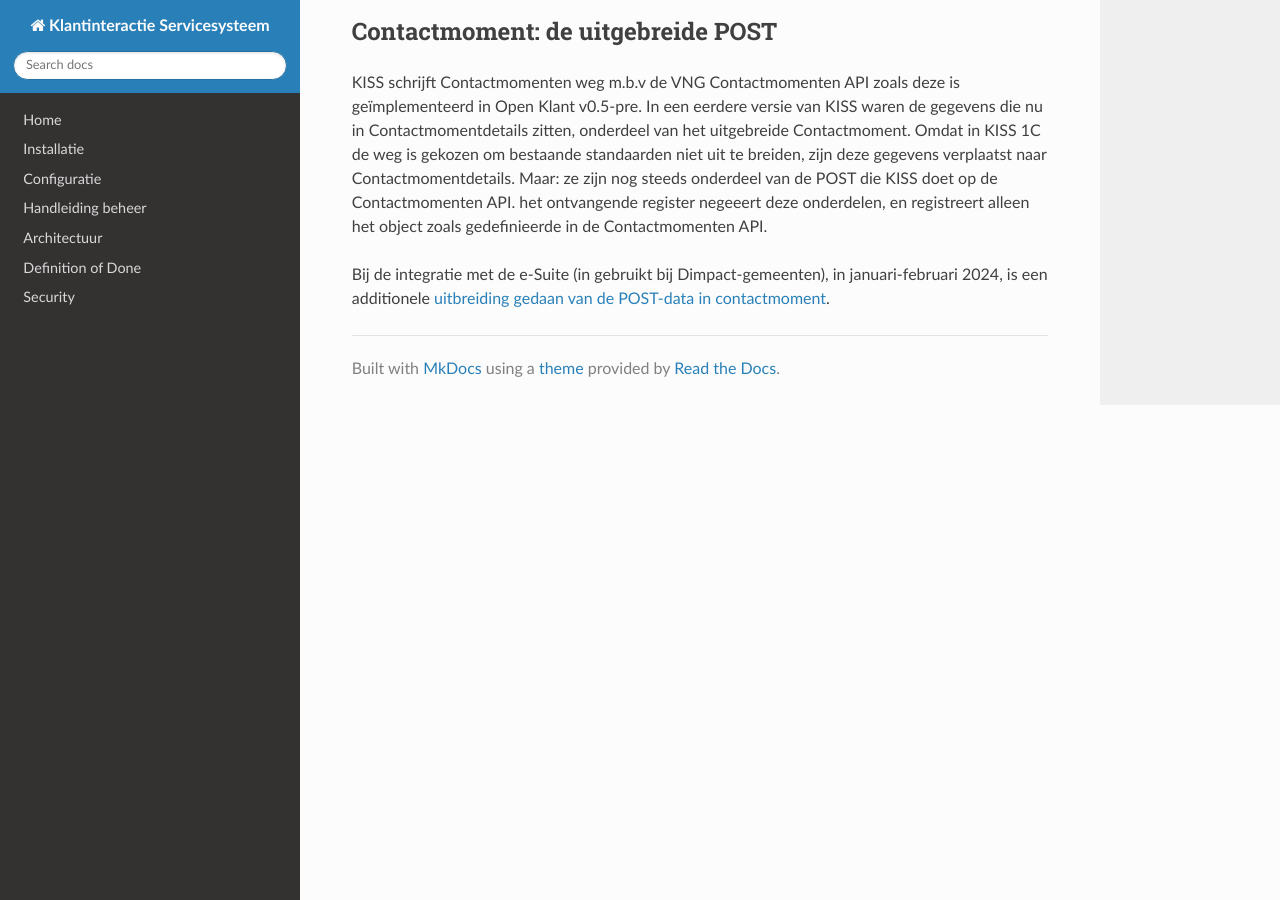
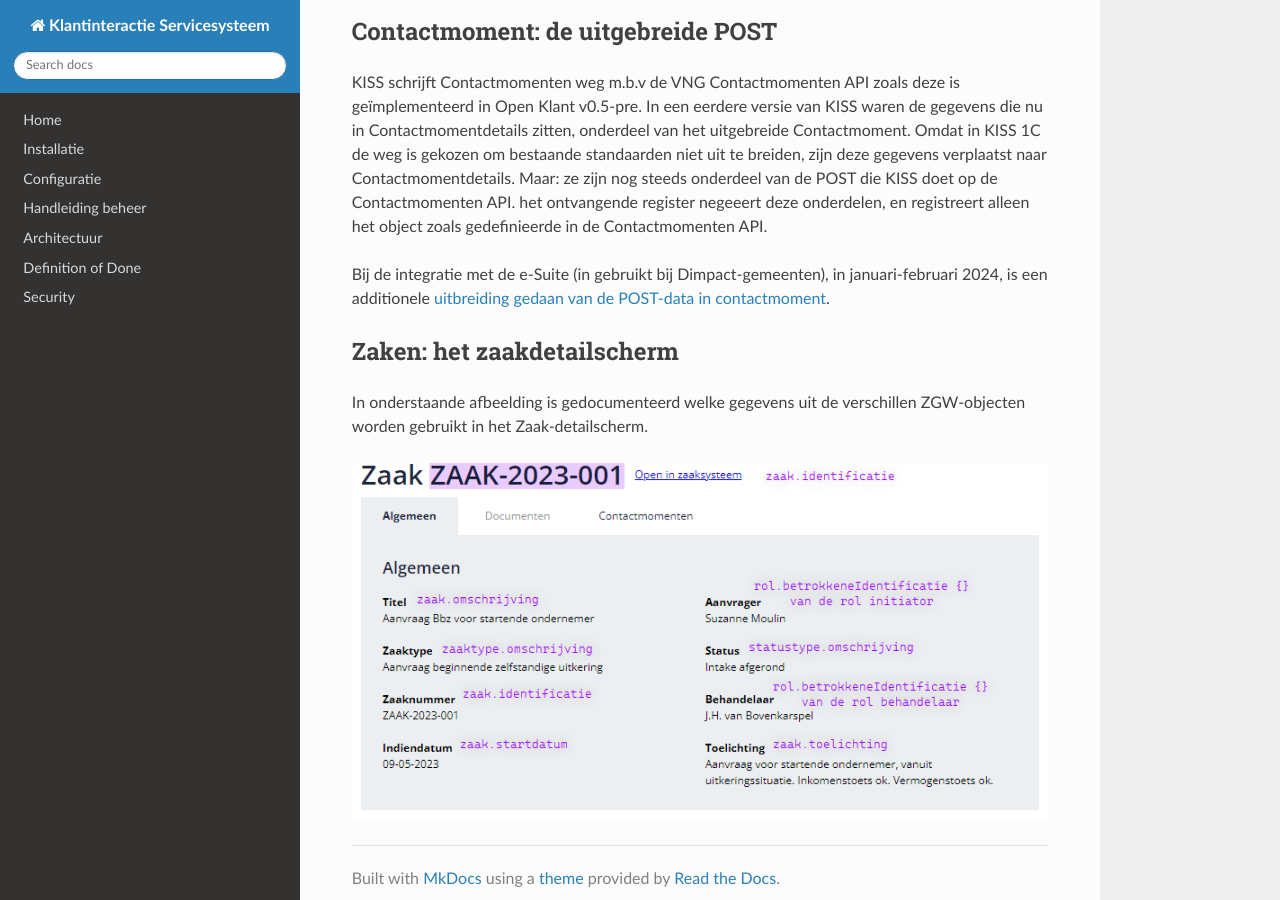
Before and after one commit to Klantinteractie-Servicesysteem/.github, an MkDocs documentation site: the page built from docs/DECISION-RECORD.md, in a window 1280 px wide and 900 px high, scrolled down 2818 px. Built offline with MkDocs 1.6.1, drawn with Linux system fonts in a browser that asks for light colours; nearby versions of some CDN libraries.

Commit message:
Update DECISION-RECORD.md
Afbeelding van mapping in zaakdetailscherm toegevoegd

```diff
--- a/docs/DECISION-RECORD.md
+++ b/docs/DECISION-RECORD.md
@@ -58,3 +58,8 @@ Beide objecten staan bij [de Community concepts](https://github.com/open-objecte
 KISS schrijft Contactmomenten weg m.b.v de VNG Contactmomenten API zoals deze is geïmplementeerd in Open Klant v0.5-pre. In een eerdere versie van KISS waren de gegevens die nu in Contactmomentdetails zitten, onderdeel van het uitgebreide Contactmoment. Omdat in KISS 1C de weg is gekozen om bestaande standaarden niet uit te breiden, zijn deze gegevens verplaatst naar Contactmomentdetails. Maar: ze zijn nog steeds onderdeel van de POST die KISS doet op de Contactmomenten API.  het ontvangende register negeeert deze onderdelen, en registreert alleen het object zoals gedefinieerde in de Contactmomenten API.
 
 Bij de integratie met de e-Suite (in gebruikt bij Dimpact-gemeenten), in januari-februari 2024, is een additionele [uitbreiding gedaan van de POST-data in contactmoment](POST-contactmoment.md).
+
+## Zaken: het zaakdetailscherm
+In onderstaande afbeelding is gedocumenteerd welke gegevens uit de verschillen ZGW-objecten worden gebruikt in het Zaak-detailscherm.
+
+![image](https://raw.githubusercontent.com/Klantinteractie-Servicesysteem/.github/add-decision-record/docs/images/MappingZaakDetail.png)
```
